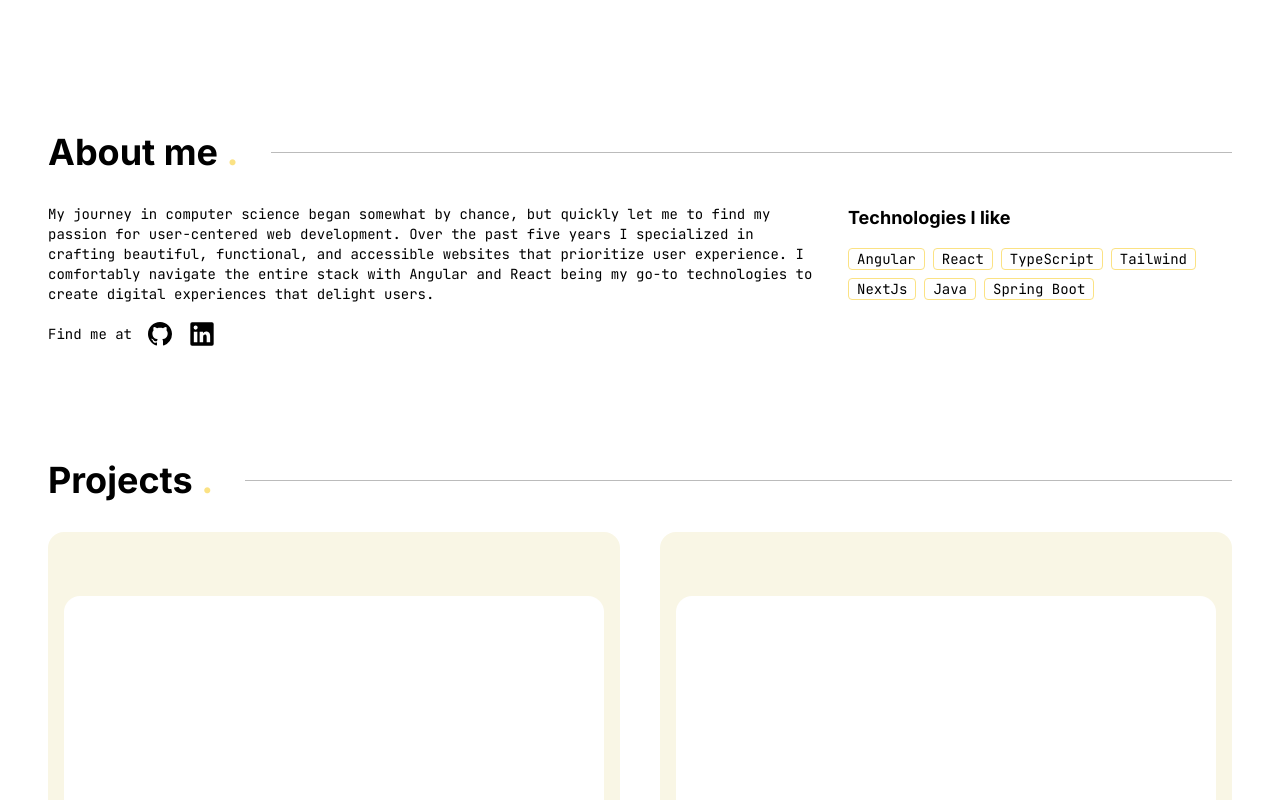
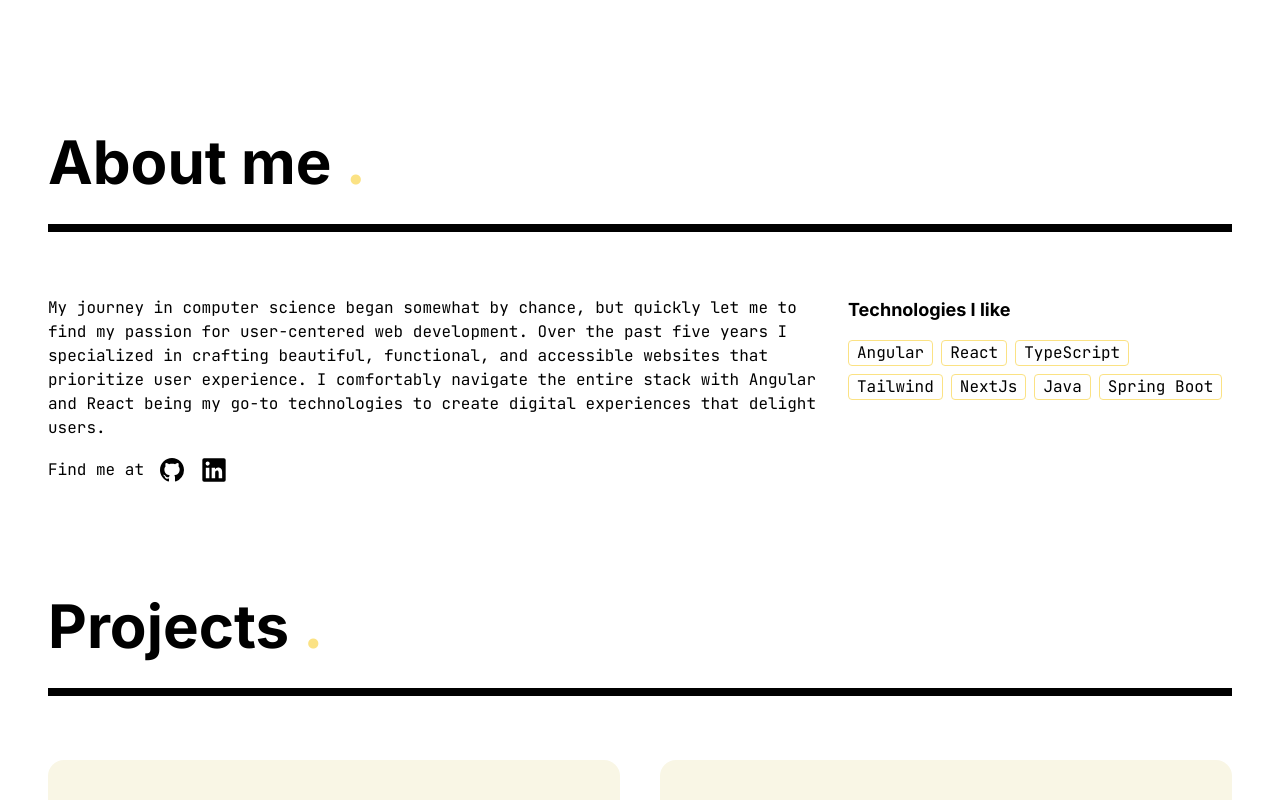
Before and after one commit to JonasMa/se_portfolio_v3, a Next.js app: page / in a window 1280 px wide. Shown: the part 580-1380 px from the top of the page. Built offline with nearby package versions, Linux system fonts and the light colour scheme.

Commit message:
cleanup spacings for mobile

```diff
--- a/src/app/page.tsx
+++ b/src/app/page.tsx
@@ -23,10 +23,12 @@ const IndexPage: React.FC = () => {
               <span>Hi,</span>
               <span className="whitespace-nowrap flex gap-2 sm:gap-4 lg:gap-5">
                 <span>I&apos;m</span>
-                <span className="relative w-[max-content] before:absolute before:inset-0 before:bg-black before:animate-typewriter-5">
-                  Jonas
+                <div>
+                  <span className="relative w-[max-content] before:absolute before:inset-0 before:bg-black before:animate-typewriter-5">
+                    Jonas
+                  </span>
                   <span className="text-yellow">.</span>
-                </span>
+                </div>
               </span>
             </h1>
             <ProfilePic className="rounded-full hidden sm:block" />
@@ -55,7 +57,7 @@ const IndexPage: React.FC = () => {
       </div>
       <main
         id="main"
-        className="lg:pb-20 sm:mt-20 font-mono text-sm text-white overflow-y-auto flex-shrink-0"
+        className="lg:pb-20 sm:mt-20 font-mono text-white overflow-y-auto flex-shrink-0"
       >
         <CV />
       </main>
--- a/src/components/cv.tsx
+++ b/src/components/cv.tsx
@@ -17,12 +17,12 @@ const technologies = [
 ];
 
 const Header = ({ children }: { children?: ReactNode }) => (
-  <div className="flex gap-8 items-center mb-8 mt-28">
-    <h3 className="font-sans text-black text-4xl font-bold">
+  <div className="flex flex-col gap-4 lg:gap-8 items-center lg:items-start mb-8 md:mb-16 mt-28">
+    <h3 className="font-sans text-black text-4xl lg:text-6xl font-bold">
       {children}
       <span className="text-yellow">.</span>
     </h3>
-    <div className="h-[1px] bg-grey-light flex-grow"></div>
+    <div className="h-1 lg:h-2 bg-black w-full"></div>
   </div>
 );
 
```
